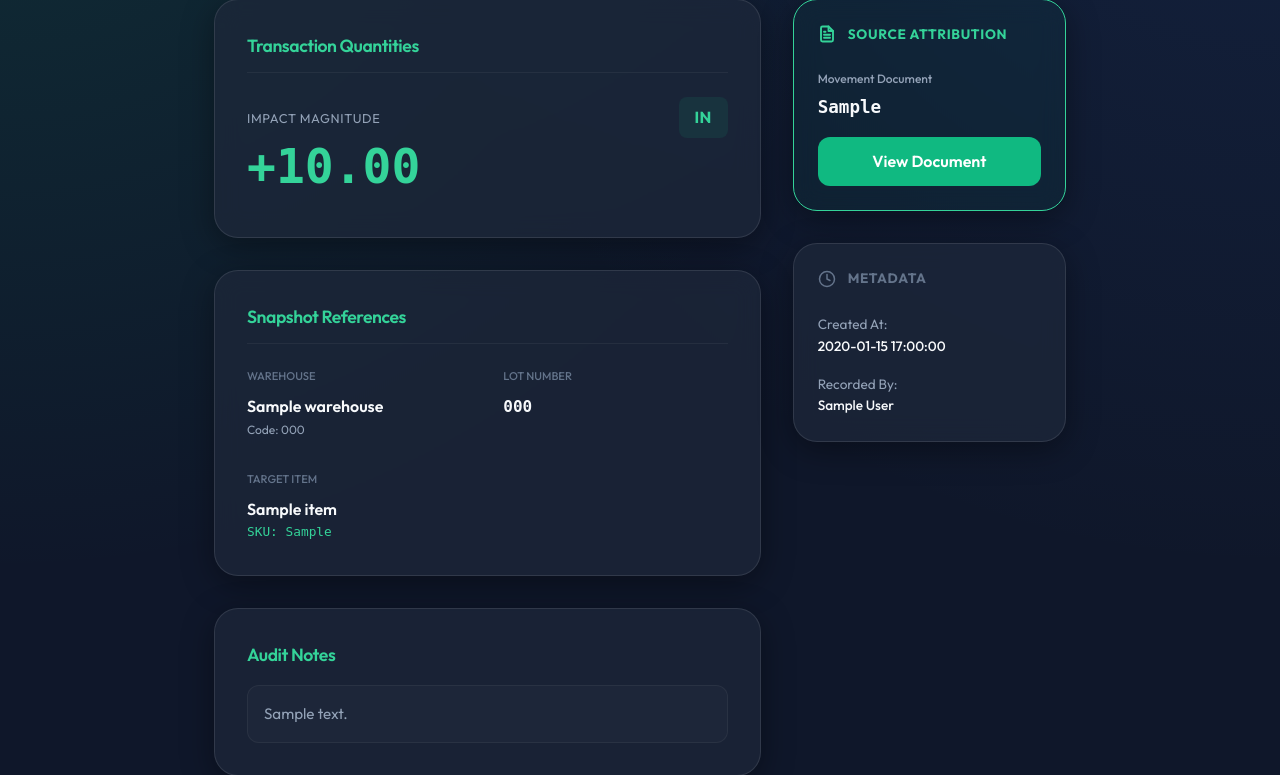
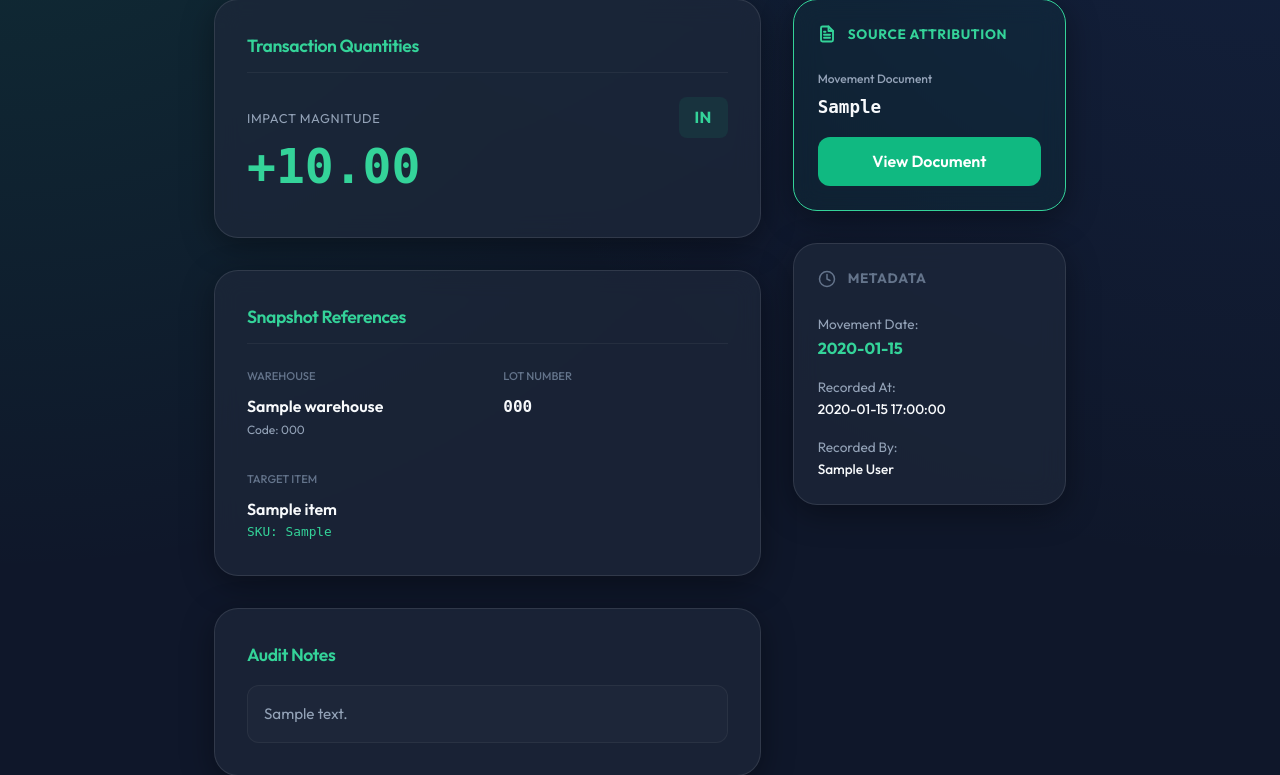
Before and after one commit to lockdoor/tj_inventory, a Django app: page /inventory/ledger/1/ in a window 1280 px wide. Shown: the part 276-1051 px from the top of the page. Run offline with Django 5.2, Linux system fonts and the light colour scheme; a user stored in the database is signed in; tables that the repository leaves empty hold one stand-in row (values such as "Sample post").

Commit message:
change: stock card should show movement date instead create date

```diff
--- a/django/srcs/inventory/templates/inventory/stockcard_detail.html
+++ b/django/srcs/inventory/templates/inventory/stockcard_detail.html
@@ -105,8 +105,14 @@
                     Metadata
                 </div>
                 <div style="display: flex; flex-direction: column; gap: 1rem; font-size: 0.85rem;">
+                    {% if stockcard.movement_item %}
                     <div>
-                        <span style="color: var(--text-dim);">Created At:</span>
+                        <span style="color: var(--text-dim);">Movement Date:</span>
+                        <div style="color: var(--primary-light); font-weight: 700; font-size: 1rem;">{{ stockcard.movement_item.movement.date|date:"Y-m-d" }}</div>
+                    </div>
+                    {% endif %}
+                    <div>
+                        <span style="color: var(--text-dim);">Recorded At:</span>
                         <div style="color: var(--text-main); font-weight: 500;">{{ stockcard.created_at|date:"Y-m-d H:i:s" }}</div>
                     </div>
                     <div>
--- a/django/srcs/inventory/templates/inventory/stockcard_list.html
+++ b/django/srcs/inventory/templates/inventory/stockcard_list.html
@@ -60,8 +60,8 @@
                 {% for sc in stockcards %}
                     <tr style="border-bottom: 1px solid rgba(255,255,255,0.03); transition: var(--transition);" onmouseover="this.style.background='rgba(255,255,255,0.015)'" onmouseout="this.style.background='transparent'">
                         <td style="padding: 1.25rem 1.5rem; font-size: 0.85rem; color: var(--text-dim);">
-                            <div style="color: var(--text-main); font-weight: 500;">{{ sc.created_at|date:"d M Y" }}</div>
-                            <div style="font-size: 0.75rem; opacity: 0.7;">{{ sc.created_at|date:"H:i:s" }}</div>
+                            <div style="color: var(--text-main); font-weight: 500;">{{ sc.movement_item.movement.date|default:sc.created_at|date:"d M Y" }}</div>
+                            <div style="font-size: 0.75rem; opacity: 0.7;">Recorded: {{ sc.created_at|date:"H:i:s" }}</div>
                         </td>
                         <td style="padding: 1.25rem 1.5rem;">
                             <div style="font-weight: 600; color: var(--text-main); font-size: 0.95rem;">{{ sc.item.name }}</div>
```
